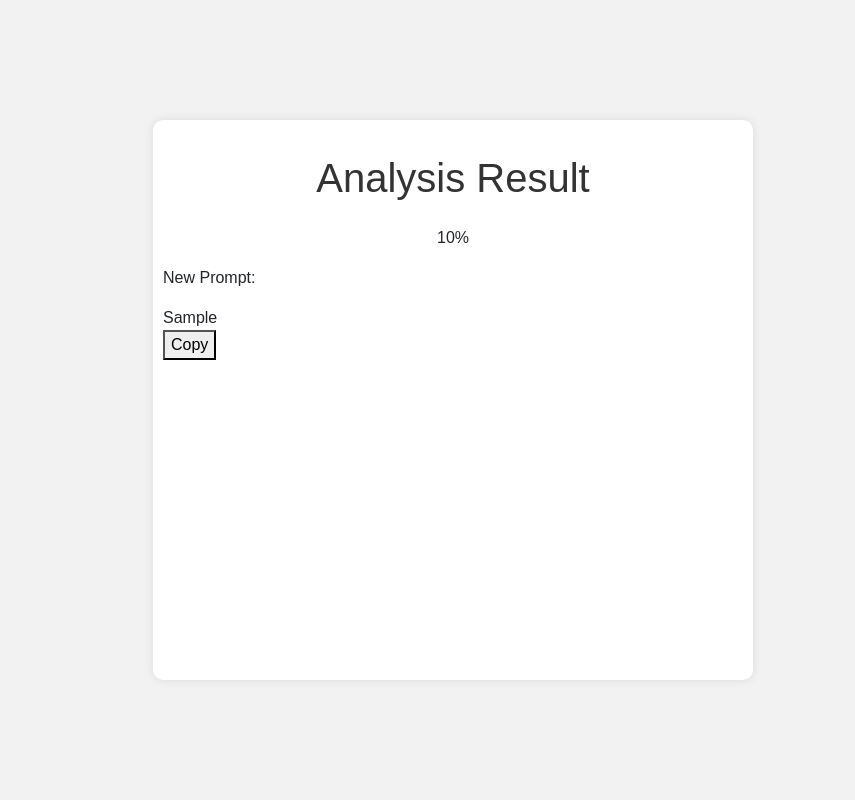
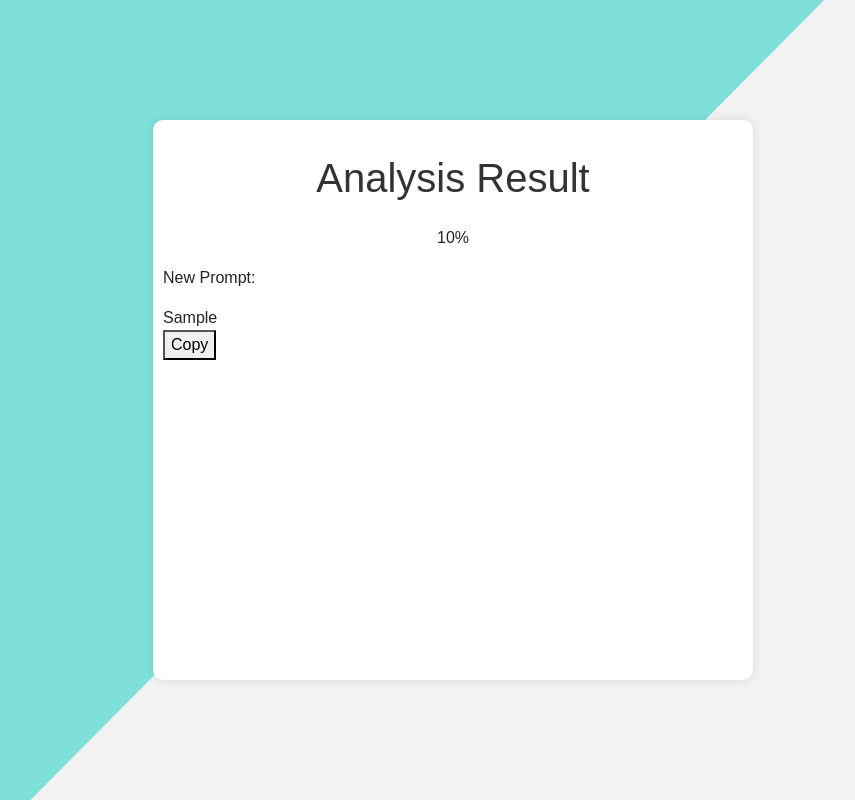
Before and after one commit to vanamayaswanth/prompt-analysis, a Flask app: template templates/result.html in a window 1280 px wide. Shown: the whole page, without its empty margins (187-1042 px from the left). Run offline with Flask 3, Linux system fonts and the light colour scheme; the template is opened without the code that fills it: most values are stand-ins (such as "Sample title", 1, 10 or a date in 2020); some libraries are stand-ins or nearby versions.

Commit message:
added result page ui

```diff
--- a/templates/result.html
+++ b/templates/result.html
@@ -1,5 +1,3 @@
-
-
 <!DOCTYPE html>
 <html>
 <head>
@@ -7,7 +5,9 @@
     <link rel="stylesheet" href="https://stackpath.bootstrapcdn.com/bootstrap/4.5.2/css/bootstrap.min.css">
     <link rel="stylesheet" href="{{ url_for('static', filename='style.css') }}">
 </head>
+
 <body>
+    <div class="clipped-element">
         <div class="container">
             <h1 class="text-center mt-4">Analysis Result</h1>
             <div class="result-container mt-4">
@@ -24,7 +24,7 @@
                 </div>
             </div>
         </div>
-
+    </div>
     <script>
         function copyNewPrompt() {
             var newPromptText = document.querySelector(".new-prompt").innerText;
@@ -38,4 +38,5 @@
         }
     </script>
 </body>
+
 </html>
```
Lines whose indentation alone changed are shown as unchanged.
